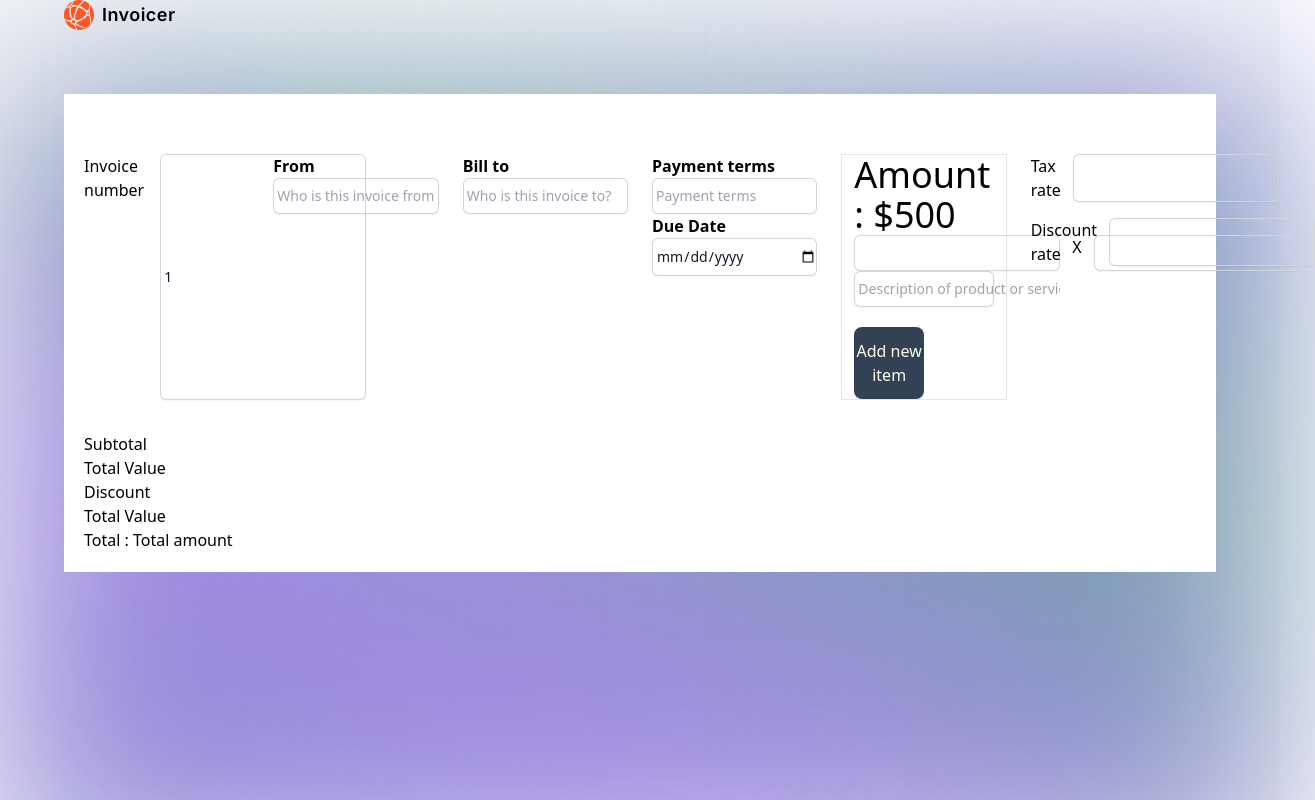
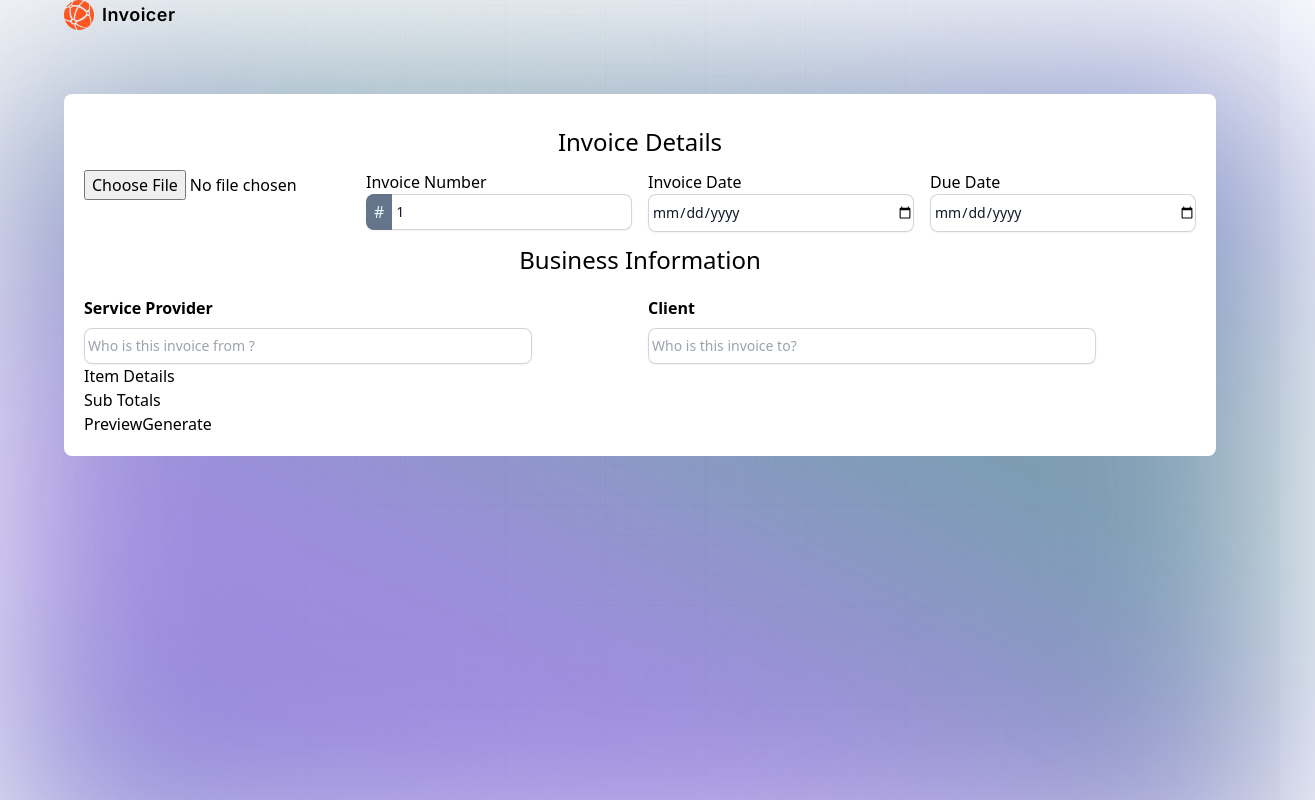
Before and after one commit to emmanuelkumah/invoicer, a Next.js app: page /dashboard in a window 1280 px wide. Shown: the whole page, 1315 px wide, since content can reach past the window. Built offline with nearby package versions, Linux system fonts and the light colour scheme.

Commit message:
Feat: complete form structure

```diff
--- a/app/dashboard/page.tsx
+++ b/app/dashboard/page.tsx
@@ -10,158 +10,94 @@ const AppPage = () => {
     console.log("adding new item");
   };
   return (
-    <form className="bg-white p-5 w-full">
-      <div className="mt-10 grid grid-cols-1 gap-x-6 gap-y-8 sm:grid-cols-6">
-        <div className="flex flex-row gap-4">
-          <label htmlFor="invoiceNumber">Invoice number</label>
-          <div className="flex rounded-md shadow-sm ring-1 ring-inset ring-gray-300 focus-within:ring-2 focus-within:ring-inset focus-within:ring-indigo-600 sm:max-w-md">
+    <form className="bg-white p-5 w-full rounded-lg">
+      <section>
+        <h2 className="text-2xl text-center my-3">Invoice Details</h2>
+        <div className="grid grid-cols-1 border-3 gap-4 sm:grid-cols-4">
+          <div>
+            <input type="file" name="" id="" />
+          </div>
+          <div className="flex flex-col">
+            <label htmlFor="invoiceNo">Invoice Number</label>
+            <div className="flex relative rounded-lg shadow-sm ring-1 ring-inset ring-gray-300">
+              <span className="flex items-center bg-slate-500 text-cyan-50 border-0 px-2 rounded-l-lg">
+                #
+              </span>
               <input
                 className="block flex-1 border-0 bg-transparent py-1.5 pl-1 text-gray-900  focus:ring-0 sm:text-sm sm:leading-6"
                 type="number"
-              name=""
+                name="invoiceNumber"
                 id="invoiceNumber"
                 min="1"
                 step="1"
                 value={invoiceNumber}
-              //   onChange={(e) => setInvoiceNumber(e.target.value)}
+                onChange={() => console.log("change nu")}
               />
             </div>
           </div>
           <div className="flex flex-col">
-          <label className="font-bold" htmlFor="from">
-            From{" "}
-          </label>
-          <div className="flex rounded-md shadow-sm ring-1 ring-inset ring-gray-300 focus-within:ring-2 focus-within:ring-inset focus-within:ring-indigo-600 sm:max-w-md">
+            <label htmlFor="invDate">Invoice Date</label>
+            <div className="flex relative rounded-lg shadow-sm ring-1 ring-inset ring-gray-300 sm:max-w-md">
               <input
-              className="block flex-1 border-0 bg-transparent py-1.5 pl-1 text-gray-900 placeholder:text-gray-400 focus:ring-0 sm:text-sm sm:leading-6"
-              type="text"
-              name="from"
-              id="invoiceNumber"
-              placeholder="Who is this invoice from"
+                className="block flex-1 border-0 bg-transparent py-1.5 pl-1 text-gray-900  focus:ring-0 sm:text-sm sm:leading-6"
+                type="date"
+                name="invDate"
+                id="invDate"
               />
             </div>
           </div>
           <div className="flex flex-col">
-          <label className="font-bold" htmlFor="bill">
-            Bill to
+            <label htmlFor="dueDate">Due Date</label>
+            <div className="flex relative rounded-lg shadow-sm ring-1 ring-inset ring-gray-300 sm:max-w-md">
+              <input
+                className="block flex-1 border-0 bg-transparent py-1.5 pl-1 text-gray-900  focus:ring-0 sm:text-sm sm:leading-6"
+                type="date"
+                name="dueDate"
+                id="dueDate"
+              />
+            </div>
+          </div>
+        </div>
+      </section>
+      <section>
+        <h2 className="text-2xl text-center my-3">Business Information</h2>
+        <div className="grid grid-cols-1 border-3 gap-4 sm:grid-cols-2">
+          <div className="flex flex-col">
+            <label className="font-bold py-2" htmlFor="serviceProvider">
+              Service Provider
             </label>
-          <div className="flex rounded-md shadow-sm ring-1 ring-inset ring-gray-300 focus-within:ring-2 focus-within:ring-inset focus-within:ring-indigo-600 sm:max-w-md">
+            <div className="flex relative rounded-lg shadow-sm ring-1 ring-inset ring-gray-300 sm:max-w-md">
               <input
                 className="block flex-1 border-0 bg-transparent py-1.5 pl-1 text-gray-900 placeholder:text-gray-400 focus:ring-0 sm:text-sm sm:leading-6"
                 type="text"
-              name="bill"
-              id="bill"
-              placeholder="Who is this invoice to?"
-            />
-          </div>
-        </div>
-        <section className="flex flex-col">
-          <div className="flex flex-col">
-            <label className="font-bold" htmlFor="bill">
-              Payment terms{" "}
-            </label>
-            <div className="flex rounded-md shadow-sm ring-1 ring-inset ring-gray-300 focus-within:ring-2 focus-within:ring-inset focus-within:ring-indigo-600 sm:max-w-md">
-              <input
-                className="block flex-1 border-0 bg-transparent py-1.5 pl-1 text-gray-900 placeholder:text-gray-400 focus:ring-0 sm:text-sm sm:leading-6"
-                type="text"
-                name="bill"
-                id="bill"
-                placeholder="Payment terms"
+                name="serviceProvider"
+                id="serviceProvider"
+                placeholder="Who is this invoice from ?"
               />
             </div>
           </div>
           <div className="flex flex-col">
-            <label className="font-bold" htmlFor="bill">
-              Due Date
+            <label className="font-bold py-2" htmlFor="client">
+              Client
             </label>
-            <div className="flex rounded-md shadow-sm ring-1 ring-inset ring-gray-300 focus-within:ring-2 focus-within:ring-inset focus-within:ring-indigo-600 sm:max-w-md">
-              <input
-                className="block flex-1 border-0 bg-transparent py-1.5 pl-1 text-gray-900 placeholder:text-gray-400 focus:ring-0 sm:text-sm sm:leading-6"
-                type="date"
-                name="bill"
-                id="bill"
-              />
-            </div>
-          </div>
-        </section>
-        <section className="flex flex-col border px-3">
-          <div className="flex flex-col">
-            <h4 className="text-4xl ">Amount : $500</h4>
-            <div className="flex gap-3 w-[50%]">
-              <div className="flex rounded-md shadow-sm ring-1 ring-inset ring-gray-300 focus-within:ring-2 focus-within:ring-inset focus-within:ring-indigo-600 sm:max-w-md">
-                <input
-                  className="block flex-1 border-0 bg-transparent py-1.5 pl-1 text-gray-900 placeholder:text-gray-400 focus:ring-0 sm:text-sm sm:leading-6"
-                  type="number"
-                  name=""
-                  id=""
-                  size={50}
-                />
-              </div>
-
-              <span>X</span>
-              <div className="flex rounded-md shadow-sm ring-1 ring-inset ring-gray-300 focus-within:ring-2 focus-within:ring-inset focus-within:ring-indigo-600 sm:max-w-md">
-                <input
-                  className="block flex-1 border-0 bg-transparent py-1.5 pl-1 text-gray-900 placeholder:text-gray-400 focus:ring-0 sm:text-sm sm:leading-6"
-                  type="number"
-                  size={10}
-                />
-              </div>
-            </div>
-          </div>
-          <div className="flex rounded-md shadow-sm ring-1 ring-inset ring-gray-300 focus-within:ring-2 focus-within:ring-inset focus-within:ring-indigo-600 sm:max-w-md">
+            <div className="flex relative rounded-lg shadow-sm ring-1 ring-inset ring-gray-300 sm:max-w-md">
               <input
                 className="block flex-1 border-0 bg-transparent py-1.5 pl-1 text-gray-900 placeholder:text-gray-400 focus:ring-0 sm:text-sm sm:leading-6"
                 type="text"
-              name="bill"
-              id="bill"
-              placeholder="Description of product or service"
+                name="client"
+                id="client"
+                placeholder="Who is this invoice to?"
               />
             </div>
-          <button
-            className="w-1/2 rounded-lg bg-slate-700 text-yellow-50 mt-5 py-3"
-            onClick={addNewItem}
-          >
-            Add new item
-          </button>
-        </section>
-        <section className="flex flex-col gap-4">
-          <div className="flex flex-row gap-3">
-            <label htmlFor="">Tax rate</label>
-            <div className="flex rounded-md shadow-sm ring-1 ring-inset ring-gray-300 focus-within:ring-2 focus-within:ring-inset focus-within:ring-indigo-600 sm:max-w-md">
-              <input
-                className="block flex-1 border-0 bg-transparent py-1.5 pl-1 text-gray-900 placeholder:text-gray-400 focus:ring-0 sm:text-sm sm:leading-6"
-                type="number"
-                name=""
-                id=""
-              />
-            </div>
-          </div>
-          <div className="flex flex-row gap-3">
-            <label htmlFor="">Discount rate</label>
-            <div className="flex rounded-md shadow-sm ring-1 ring-inset ring-gray-300 focus-within:ring-2 focus-within:ring-inset focus-within:ring-indigo-600 sm:max-w-md">
-              <input
-                className="block flex-1 border-0 bg-transparent py-1.5 pl-1 text-gray-900 placeholder:text-gray-400 focus:ring-0 sm:text-sm sm:leading-6"
-                type="number"
-                name=""
-                id=""
-              />
-            </div>
+          </div>{" "}
         </div>
       </section>
+      <section>Item Details</section>
+      <section>Sub Totals</section>
       <section>
-          <div>
-            <h3>Subtotal </h3>
-            <span>Total Value </span>
-          </div>
-          <div>
-            <h3>Discount </h3>
-            <span>Total Value </span>
-          </div>
-          <h2>
-            Total : <span>Total amount</span>
-          </h2>
+        <button>Preview</button>
+        <button>Generate </button>
       </section>
-      </div>
     </form>
   );
 };
```
Lines whose indentation alone changed are shown as unchanged.
